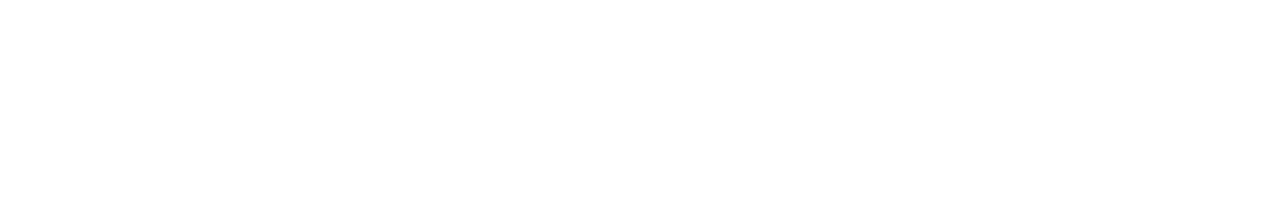
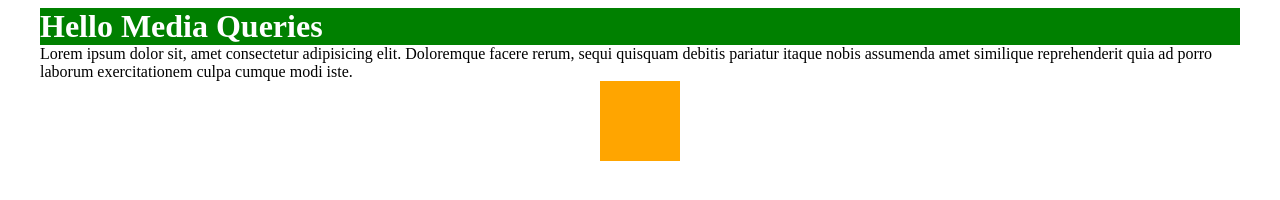
Before and after one commit to brunocordova/aula-media-queries, a website: page src/index.html in a window 1280 px wide. Drawn offline with Linux system fonts and the light colour scheme.

Commit message:
Impleented desktop and mobile first style pages

```diff
--- /dev/null
+++ b/src/desktop-first.css.css
@@ -0,0 +1,48 @@
+:root {
+    --desktop: 1200px;
+    --tablet: 1024px;
+    --phablet: 768px;
+    --mobile: 320px;
+}
+
+.body,
+h1 {
+    margin: 0;
+}
+
+.container {
+    width: var(--desktop);
+    background-color: red;
+    color: white;
+    margin: 0 auto;
+}
+
+
+@media screen and (max-width: 1200px){
+    html {
+        font-size: 2.5vw;
+    }
+
+    .container {
+        width: var(--tablet);
+        background-color: green;
+    }
+}
+
+@media screen and (max-width: 1024px){
+    .container {
+        width: var(--phablet);
+        background-color: blue;
+    }
+}
+
+@media screen and (max-width: 768px){
+    html {
+        font-size: 4.5vw;
+    }
+
+    .container {
+        width: var(--mobile);
+        background-color: yellow;
+    }
+}
--- a/src/index.html
+++ b/src/index.html
@@ -5,9 +5,15 @@
     <meta name="viewport" content="width=device-width, initial-scale=1.0">
     <meta http-equiv="X-UA-Compatible" content="ie=edge">
     <title>Document</title>
-    <link rel="stylesheet" href="style.css">
+    <link rel="stylesheet" href="mobile-first.css">
 </head>
 <body>
-
+    <div class="container">
+        <h1>Hello Media Queries</h1>
+    </div>
+    <p>
+        Lorem ipsum dolor sit, amet consectetur adipisicing elit. Doloremque facere rerum, sequi quisquam debitis pariatur itaque nobis assumenda amet similique reprehenderit quia ad porro laborum exercitationem culpa cumque modi iste.
+    </p>
+    <div class="div square"></div>
 </body>
 </html>
--- /dev/null
+++ b/src/mobile-first.css
@@ -0,0 +1,75 @@
+:root {
+    --desktop: 1200px;
+    --tablet: 1024px;
+    --phablet: 768px;
+    --mobile: 320px;
+}
+
+html {
+    font-size: 4.5vw;
+}
+
+.body,
+h1 {
+    margin: 0;
+}
+
+.container {
+    width: 100%;
+    background-color: purple;
+    color: white;
+    margin: 0 auto;
+}
+
+.square {
+    width: 5rem;
+    height: 5rem;
+    background-color: orange;
+    margin: 0 auto;
+}
+
+@media screen and (min-width: 768px){
+    html {
+        font-size: 2.5vw;
+    }
+
+    .container {
+        width: var(--phablet);
+        background-color: blue;
+    }
+
+    p {
+        width: var(--phablet);
+        margin: 0 auto;
+    }
+}
+
+@media screen and (min-width: 1024px){
+    html {
+        font-size: 2.5vw;
+    }
+
+    .container {
+        width: var(--tablet);
+        background-color: red;
+    }
+
+    p {
+        width: var(--tablet);
+    }
+}
+
+@media screen and (min-width: 1200px){
+    html {
+        font-size: 16px;
+    }
+
+    .container {
+        width: var(--desktop);
+        background-color: green;
+    }
+
+    p {
+        width: var(--desktop);
+    }
+}
```
Also changed, not shown: src/style.css (deleted).
